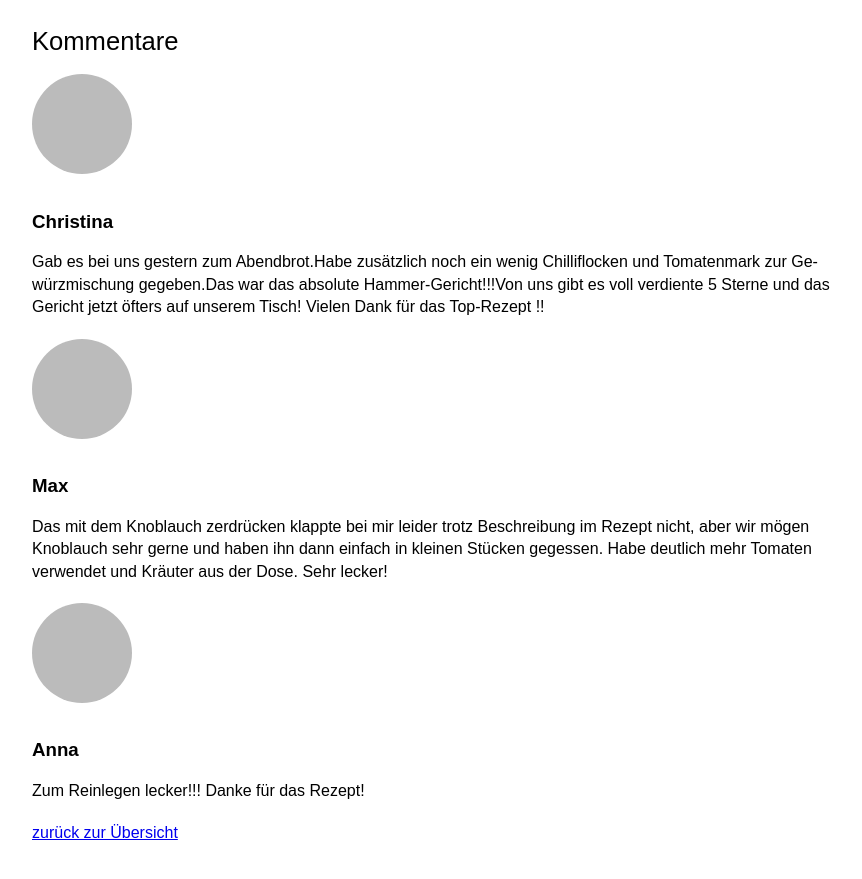
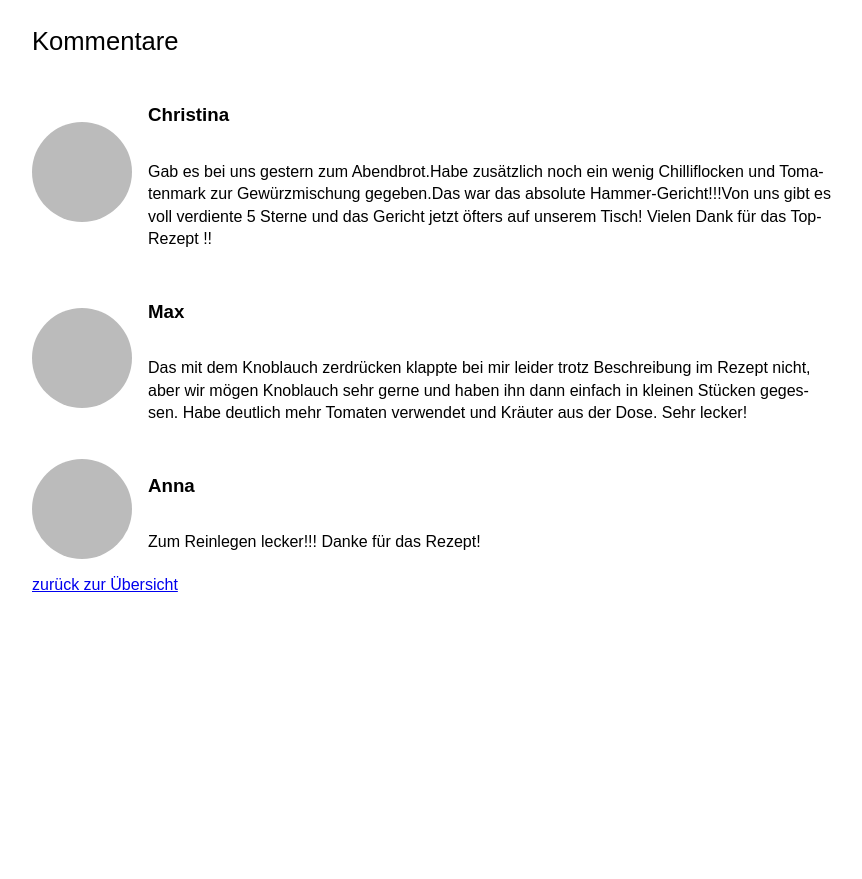
Before and after one commit to mi-classroom/feature-request---bewertungen-zu-rezepten-team-a, a website: page recipes/spaghetti-aglio-olio-e-peperoncino.html in a window 1280 px wide. Shown: the part 6836-7715 px from the top of the page, without its empty margins (208-1070 px from the left). After the commit the page ends 7492 px from the top, so only its background shows below. Drawn offline with Linux system fonts and the light colour scheme.

Commit message:
5_Kommentare_CSS_verbessert

```diff
--- a/recipes/spaghetti-aglio-olio-e-peperoncino.html
+++ b/recipes/spaghetti-aglio-olio-e-peperoncino.html
@@ -255,20 +255,26 @@
 
         <div>
 
-            <div>
+            <div class = container>
                 <span class="avatar"></span>
+                <div class="comments">
                 <h3>Christina </h3>
                 <p> Gab es bei uns gestern zum Abendbrot.Habe zusätzlich noch ein wenig Chilliflocken und Tomatenmark zur Gewürzmischung gegeben.Das war das absolute Hammer-Gericht!!!Von uns gibt es voll verdiente 5 Sterne und das Gericht jetzt öfters auf unserem Tisch! Vielen Dank für das Top-Rezept !! </p>
             </div>
-            <div>
+            </div>
+            <div class = "container">
                <span class="avatar"></span>
+               <div class="comments">
                 <h3>Max </h3>
                 <p> Das mit dem Knoblauch zerdrücken klappte bei mir leider trotz Beschreibung im Rezept nicht, aber wir mögen Knoblauch sehr gerne und haben ihn dann einfach in kleinen Stücken gegessen. Habe deutlich mehr Tomaten verwendet und Kräuter aus der Dose. Sehr lecker!  </p>
+                </div>
             </div>
-            <div>
+            <div class = "container">
             <span class="avatar"></span>
+            <div class = "comments">
             <h3>Anna</h3>
             <p>Zum Reinlegen lecker!!! Danke für das Rezept! </p>
+            </div>
             </div>
         </div>
 
--- a/styles/components.css
+++ b/styles/components.css
@@ -189,4 +189,26 @@ form > div > div > label {
   background-color: #bbb;
   border-radius: 50%;
   display: inline-block;
+  flex-shrink: 0;
 }
+
+.container {
+  display: flex;
+  align-items: center;
+}
+
+.container > div {
+  margin-right: auto;
+  padding-left: var(--xs);
+}
+
+.comments {
+  display: grid;
+  grid-template-columns: 50px auto;
+  gap: var(--xs);
+}
+
+.container > div {
+  display: flex;
+  flex-direction: column;
+}
```
